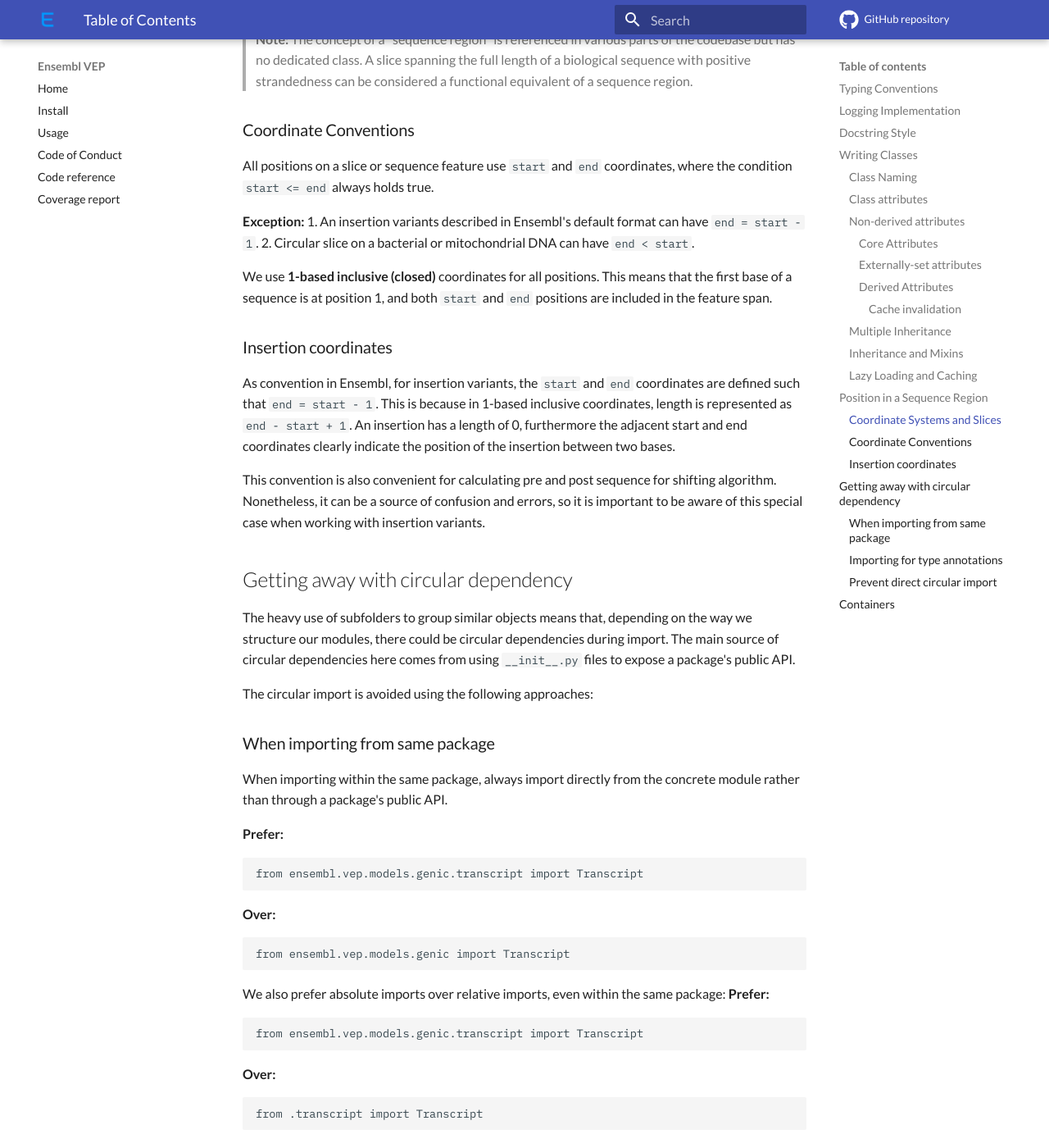
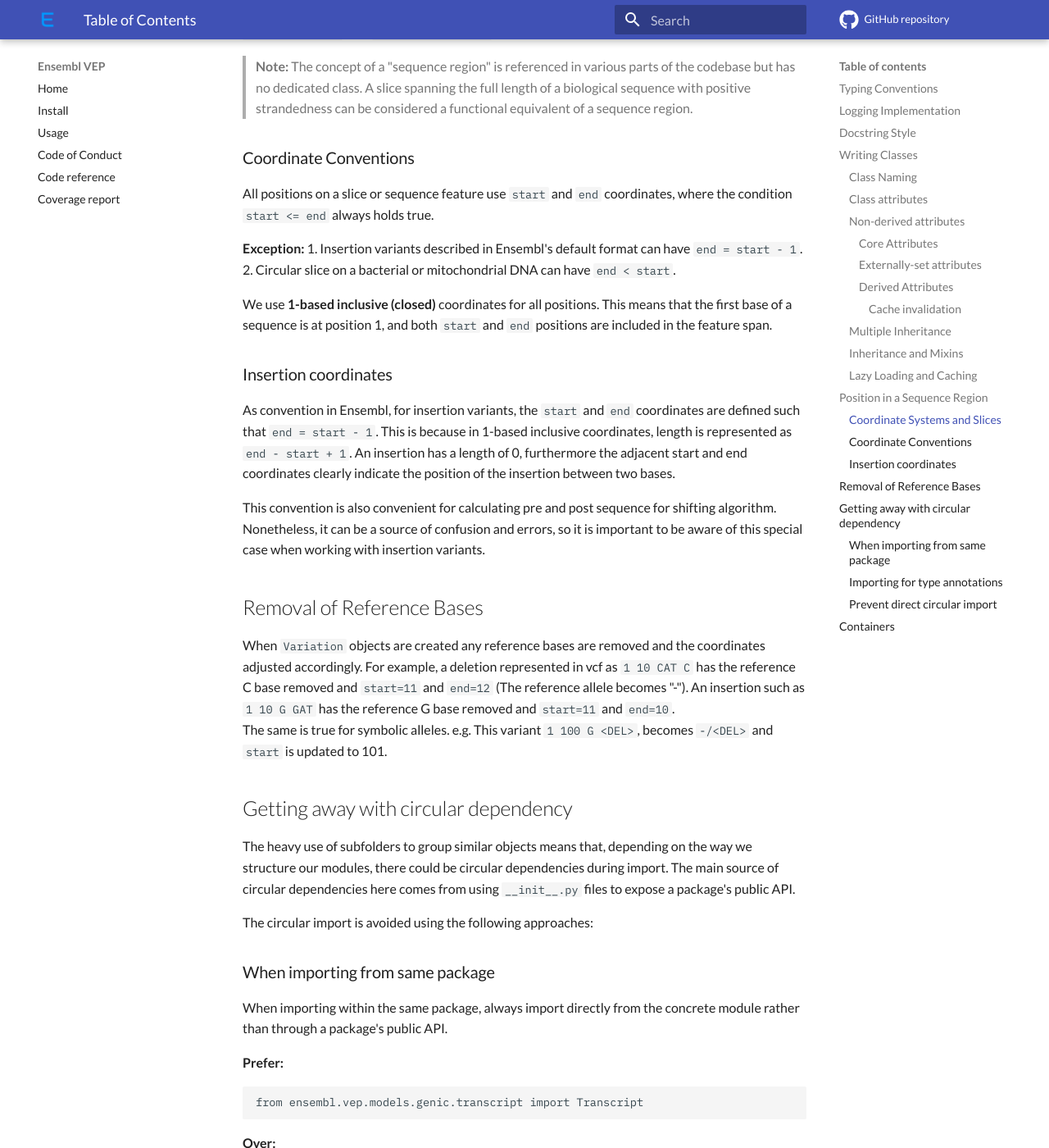
Before and after one commit to Ensembl/ensembl-vep-py, an MkDocs documentation site: the page built from docs/developer_guide.md, in a window 1280 px wide and 1400 px high, scrolled down 9582 px. Shown: the whole window at 82% size. Built offline with MkDocs 1.6.1 and Material for MkDocs 9.7.7, drawn with Linux system fonts in a browser that asks for light colours; comment, search, counter and statistics services are not loaded; some of the changed text lies outside the part shown.

Commit message:
docs: Update Developer Guide
Add section to the Deveoper GUide about removing reference bases
when creating Variation/StructuralVariation objects.

```diff
--- a/docs/developer_guide.md
+++ b/docs/developer_guide.md
@@ -17,6 +17,7 @@
 - [Position in a Sequence Region](#position-in-a-sequence-region)
     - [Coordinate Systems and Slices](#coordinate-systems-and-slices)
     - [Coordinate Conventions](#coordinate-conventions)
+- [Removal of Reference Bases](#removal-of-reference-bases)
 - [Getting away with circular dependency](#getting-away-with-circular-dependency)
 
 ## Typing Conventions
@@ -383,6 +384,11 @@
 As convention in Ensembl, for insertion variants, the `start` and `end` coordinates are defined such that `end = start - 1`. This is because in 1-based inclusive coordinates, length is represented as `end - start + 1`. An insertion has a length of 0, furthermore the adjacent start and end coordinates clearly indicate the position of the insertion between two bases.
 
 This convention is also convenient for calculating pre and post sequence for shifting algorithm. Nonetheless, it can be a source of confusion and errors, so it is important to be aware of this special case when working with insertion variants.
+
+## Removal of Reference Bases
+
+When `Variation` objects are created any reference bases are removed and the coordinates adjusted accordingly. For example, a deletion represented in vcf as `1   10  CAT C` has the reference C base removed and `start=11` and `end=12` (The reference allele becomes "-"). An insertion such as `1   10  G   GAT` has the reference G base removed and `start=11` and `end=10`.
+The same is true for symbolic alleles. e.g. This variant `1   100 G <DEL>`, becomes `-/<DEL>` and `start` is updated to 101.
 
 ## Getting away with circular dependency
 
```
Also changed, not shown: other parts of docs/developer_guide.md (+1 -1 lines).
